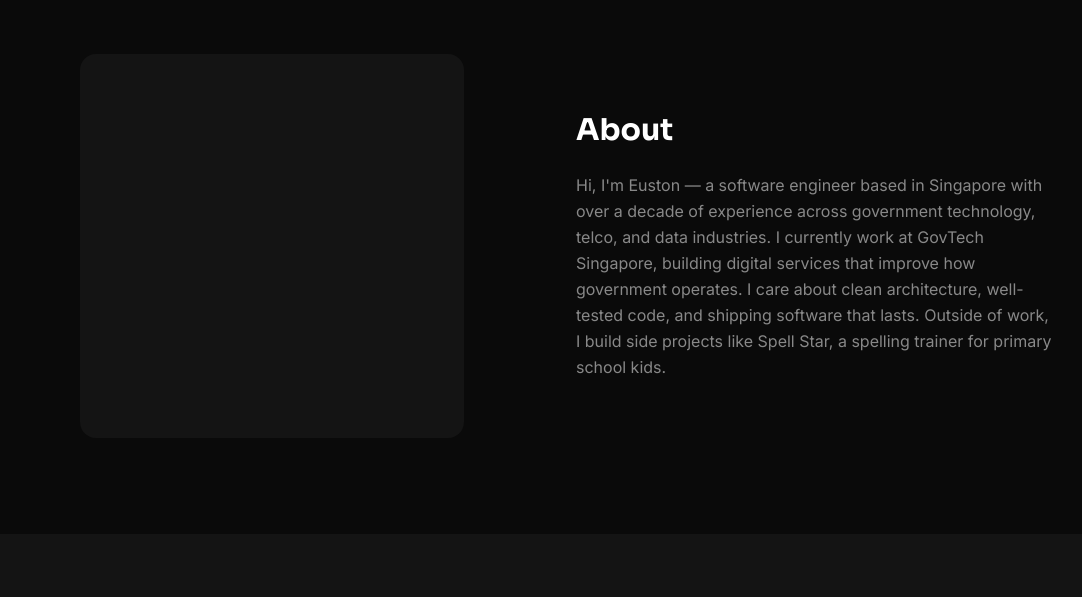
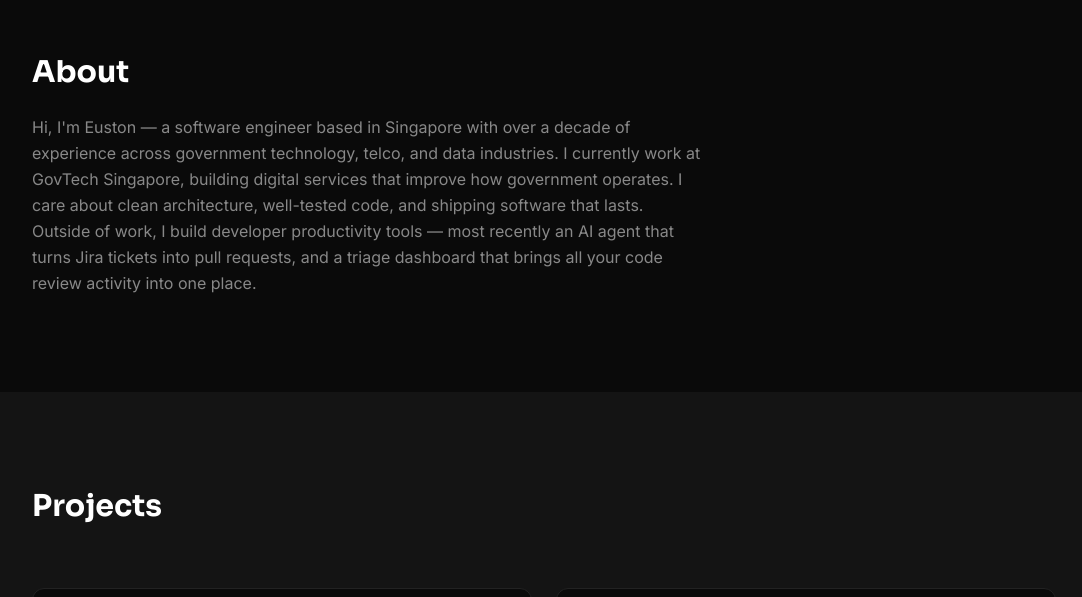
Before and after one commit to dev-euston/me, a React (Vite) app in the folder client/: page / in a window 1280 px wide. Shown: the part 842-1439 px from the top of the page, without its empty margins (96-1178 px from the left). Built offline with nearby package versions, Linux system fonts and the light colour scheme.

Commit message:
[ME-0] Updated about section

```diff
--- a/client/src/components/About/About.tsx
+++ b/client/src/components/About/About.tsx
@@ -14,15 +14,8 @@ export function About() {
           initial="hidden"
           whileInView="visible"
           viewport={{ once: true }}
-          className="grid grid-cols-1 md:grid-cols-2 gap-16 items-center"
+          className="max-w-2xl"
         >
-          <motion.div variants={fadeUp}>
-            <div
-              data-testid="avatar-placeholder"
-              className="w-full aspect-square bg-surface rounded-2xl max-w-sm mx-auto"
-            />
-          </motion.div>
-
           <motion.div variants={fadeUp}>
             <h2 className="text-3xl font-display font-bold mb-6">About</h2>
             <p data-testid="about-bio" className="text-muted leading-relaxed space-y-4">
@@ -30,8 +23,9 @@ export function About() {
               of experience across government technology, telco, and data industries. I
               currently work at GovTech Singapore, building digital services that improve
               how government operates. I care about clean architecture, well-tested code,
-              and shipping software that lasts. Outside of work, I build side projects like
-              Spell Star, a spelling trainer for primary school kids.
+              and shipping software that lasts. Outside of work, I build developer productivity
+              tools — most recently an AI agent that turns Jira tickets into pull requests, and a
+              triage dashboard that brings all your code review activity into one place.
             </p>
           </motion.div>
         </motion.div>
```
Also changed, not shown: 1 other file (tests, documents, lock files or other folders).
